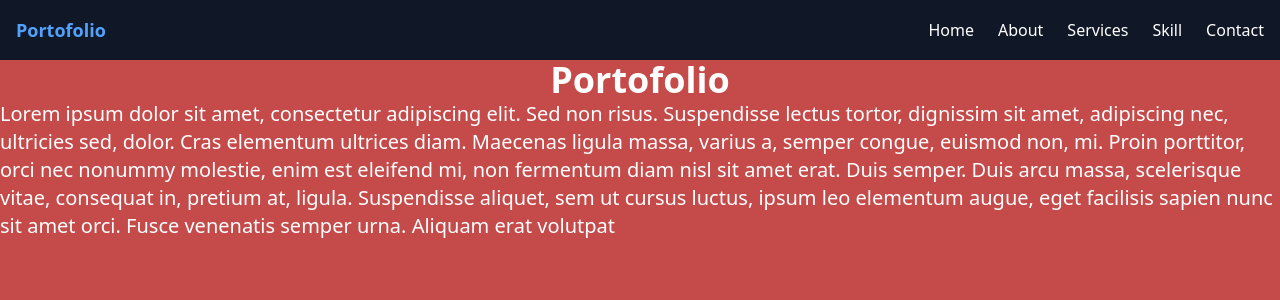
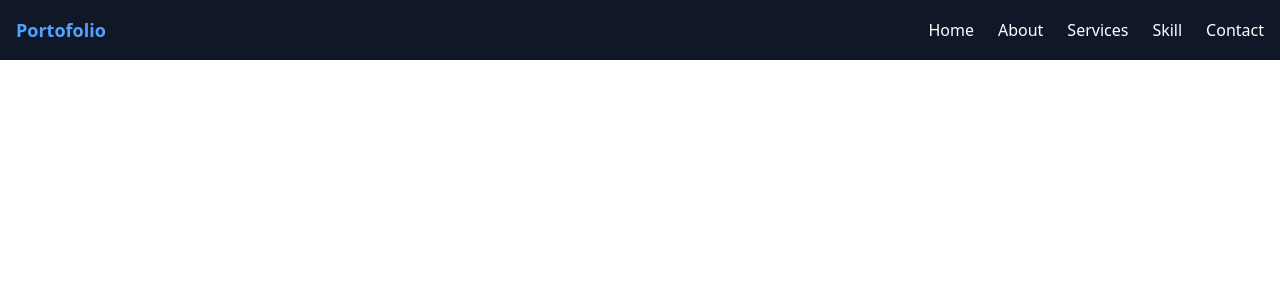
Before and after one commit to IrhamIzza/Web_Desain_Interior, a React (Vite) app: page / in a window 1280 px wide. Shown: the top 300 px of the page. Built offline with nearby package versions, Linux system fonts and the light colour scheme.

Commit message:
update package

```diff
--- a/index.html
+++ b/index.html
@@ -6,7 +6,6 @@
   <link rel="icon" type="image/svg+xml" href="/vite.svg" />
   <meta name="viewport" content="width=device-width, initial-scale=1.0" />
   <title>Home</title>
-  <link href="https://fonts.googleapis.com/css2?family=Roboto:wght@400;700&display=swap" rel="stylesheet">
   <link rel="stylesheet" type="text/css"
     href="https://cdn.jsdelivr.net/npm/@phosphor-icons/web@2.1.1/src/regular/style.css" />
   <link rel="stylesheet" type="text/css"
--- a/package.json
+++ b/package.json
@@ -11,9 +11,13 @@
   },
   "dependencies": {
     "@tailwindcss/vite": "^4.1.18",
+    "class-variance-authority": "^0.7.1",
+    "clsx": "^2.1.1",
+    "lucide-react": "^0.562.0",
     "react": "^19.2.0",
     "react-dom": "^19.2.0",
     "react-router-dom": "^7.12.0",
+    "tailwind-merge": "^3.4.0",
     "tailwindcss": "^4.1.18"
   },
   "devDependencies": {
@@ -25,6 +29,7 @@
     "eslint-plugin-react-hooks": "^7.0.1",
     "eslint-plugin-react-refresh": "^0.4.24",
     "globals": "^16.5.0",
+    "tw-animate-css": "^1.4.0",
     "vite": "^7.2.4"
   }
 }
--- a/src/index.css
+++ b/src/index.css
@@ -1,18 +1,16 @@
 @import "tailwindcss";
 
 :root {
-  font-family: system-ui, Avenir, Helvetica, Arial, sans-serif;
-  line-height: 1.5;
-  font-weight: 400;
+  font-family: poppins;
+  --color-primary: 138, 124, 86, 1; /* rgb tanpa koma */
+}
 
-  color-scheme: light dark;
-  color: rgba(255, 255, 255, 0.87);
-  background-color: #c54a4a;
+@theme {
+  --color-gold: #8A7C56;
+}
 
-  font-synthesis: none;
-  text-rendering: optimizeLegibility;
-  -webkit-font-smoothing: antialiased;
-  -moz-osx-font-smoothing: grayscale;
+body {
+  @apply font-sans antialiased;
 }
 
 /* a {
--- /dev/null
+++ b/src/lib/utils.js
@@ -0,0 +1,6 @@
+import { clsx } from "clsx";
+import { twMerge } from "tailwind-merge"
+
+export function cn(...inputs) {
+  return twMerge(clsx(inputs));
+}
```
Also changed, not shown: components.json (added), 1 other file (tests, documents, lock files or other folders).
